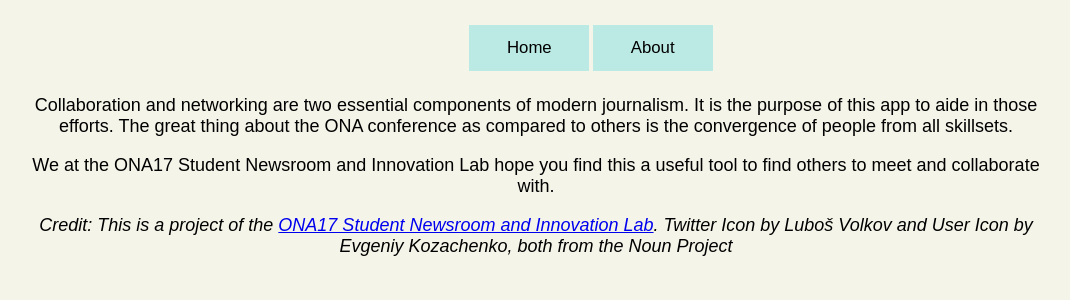
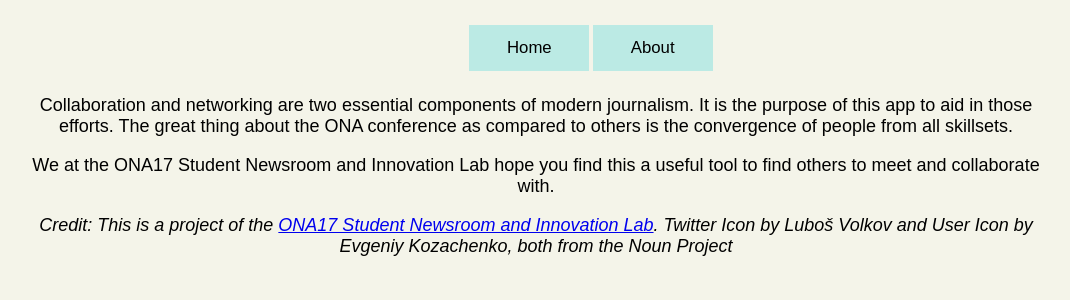
Before and after one commit to ceostroff/ona-networking-app, a Flask app: page /about in a window 1280 px wide. Shown: the part 198-498 px from the top of the page, without its empty margins (51-1121 px from the left). Run offline with Flask 2, Linux system fonts and the light colour scheme; some libraries are stand-ins or nearby versions.

Commit message:
Yet another commit

```diff
--- a/static/styles.css
+++ b/static/styles.css
@@ -186,6 +186,7 @@ input.submit-button{
     column-count: 3;
 }
 
+
 #name {
     font-weight: bold;
 }
--- a/templates/about.html
+++ b/templates/about.html
@@ -23,7 +23,7 @@
         </ul>
         </div>
      <div id="about">
-<p>Collaboration and networking are two essential components of modern journalism. It is the purpose of this app to aide in those efforts. The great thing about the ONA conference as compared to others is the convergence of people from all skillsets.</p>
+<p>Collaboration and networking are two essential components of modern journalism. It is the purpose of this app to aid in those efforts. The great thing about the ONA conference as compared to others is the convergence of people from all skillsets.</p>
 
 <p>We at the ONA17 Student Newsroom and Innovation Lab hope you find this a useful tool to find others to meet and collaborate with.</p>
 
--- a/templates/results.html
+++ b/templates/results.html
@@ -22,7 +22,7 @@
         <img class="person" src="{{ url_for('static', filename='img/person.svg')}}" width="100" height="100">
           <p id="name">{{p.fullname}}</p>
             <div class="info">
-            <p>{{p.fullname}} works as a {{p.title}} at {{p.publication}} in {{p.city}}, {{p.state}}.</p>
+            <p>{{p.fullname}} works as a {{p.title}} at {{p.publication}}</p>
                 <div>
    <div> <p>Connect on Twitter <a href="{{p.twitter }}"><img id="twitter" src="{{ url_for('static', filename='img/twitter.svg')}}" width="50" height="50"></a></p> </div>
 
```
